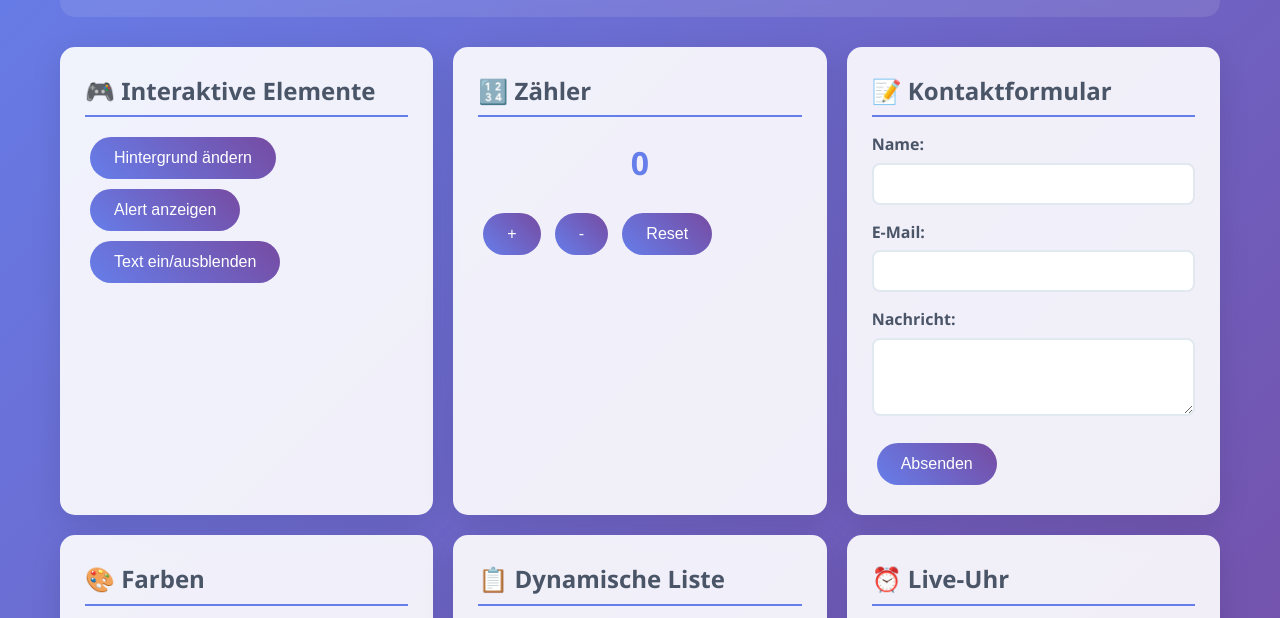
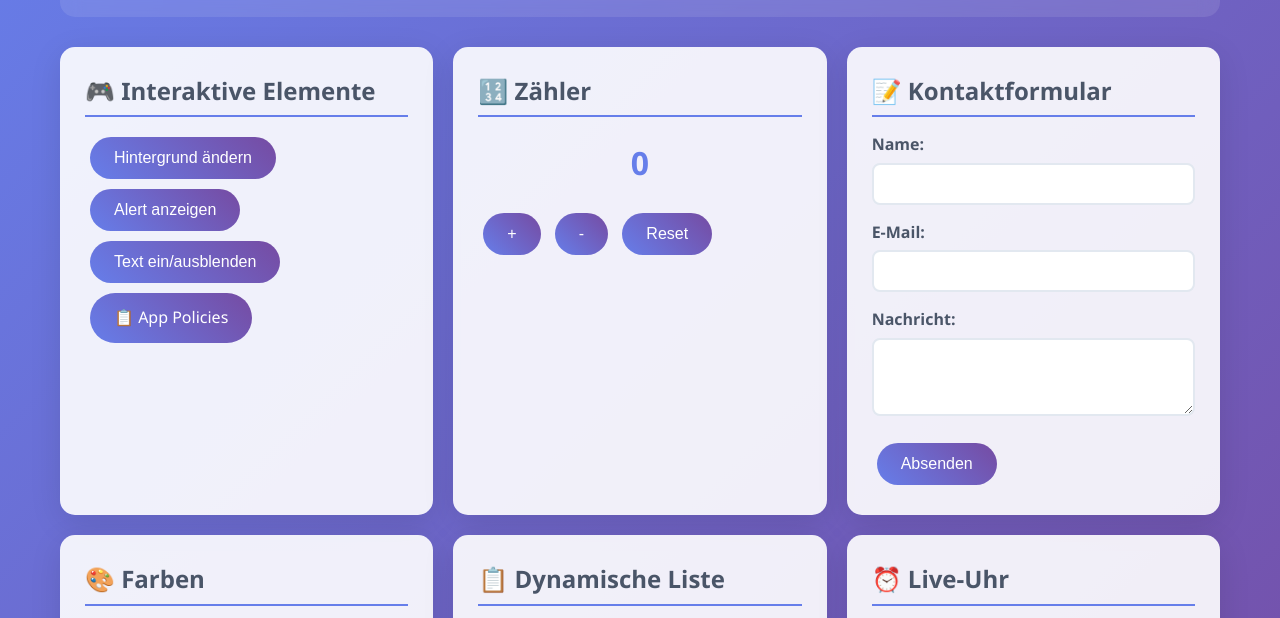
Before and after one commit to DominikPuner05/testwebsite-BeCloudy, a plain HTML site: page index.html in a window 1280 px wide. Shown: the part 148-766 px from the top of the page. Drawn offline with Linux system fonts and the light colour scheme.

Commit message:
Update index.html

```diff
--- a/index.html
+++ b/index.html
@@ -176,6 +176,9 @@
                 <button class="btn" onclick="changeBackground()">Hintergrund ändern</button>
                 <button class="btn" onclick="showAlert()">Alert anzeigen</button>
                 <button class="btn" onclick="toggleVisibility('hiddenText')">Text ein/ausblenden</button>
+
+                <!-- Link zur Policy-Seite -->
+                <a href="./policies.html" class="btn" style="text-decoration: none; display: inline-block;">📋 App Policies</a>
 
                 <div id="hiddenText" class="hidden" style="margin-top: 15px; padding: 10px; background: #e6fffa; border-radius: 8px;">
                     🎉 Überraschung! Dieser Text war versteckt!
```
